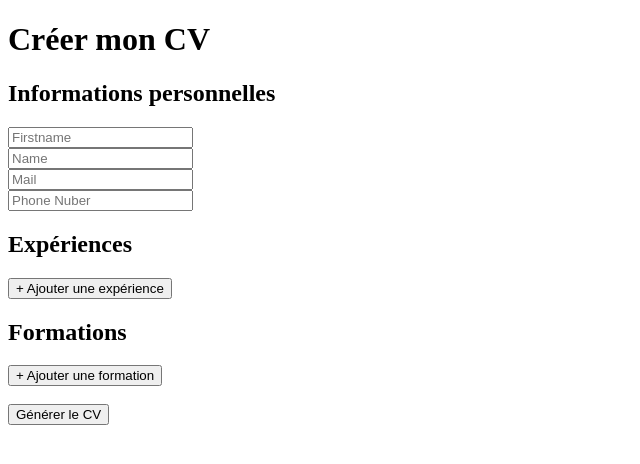
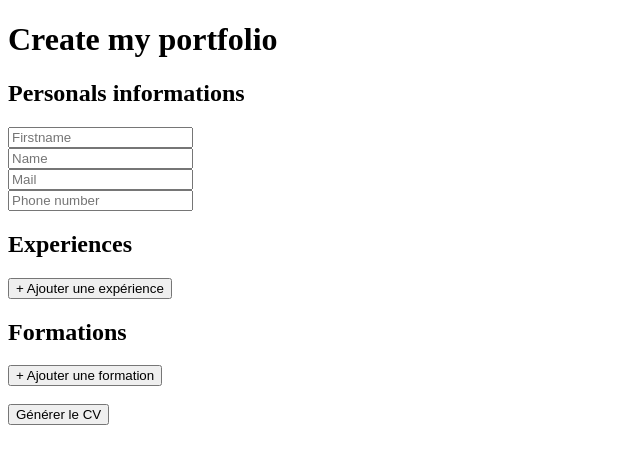
Before and after one commit to emiliebrg01/EPortfolio, a Python web app: template templates/form.html in a window 1280 px wide. Shown: the top 464 px of the page, without its empty margins (0-640 px from the left). Run offline with Jinja, Linux system fonts and the light colour scheme; the template is opened without the code that fills it, so the values that code supplies are empty.

Commit message:
Ajout champ description dans model | modification du form.html

```diff
--- a/models/model.py
+++ b/models/model.py
@@ -38,6 +38,7 @@ class Formation(SQLModel, table=True):
     date_end: Optional[date] = None
     secteur: str = ""
     degree_type: str = ""
+    description: str = ""
     person_id: int = Field(foreign_key="person.id")
 
 
--- a/templates/form.html
+++ b/templates/form.html
@@ -2,7 +2,7 @@
 <html lang="fr">
 <head>
     <meta charset="UTF-8">
-    <title>Générateur de CV</title>
+    <title>Portfolio generator</title>
     <script>
         let expCount = 0;
         let formCount = 0;
@@ -10,10 +10,10 @@
         function addExperience() {
             document.getElementById("experiences").innerHTML += `
                 <div>
-                    <input name="poste_${expCount}" placeholder="Poste">
-                    <input name="entreprise_${expCount}" placeholder="Entreprise">
-                    <input name="exp_debut_${expCount}" placeholder="Date début">
-                    <input name="exp_fin_${expCount}" placeholder="Date fin">
+                    <input name="job_${expCount}" placeholder="Job">
+                    <input name="company_${expCount}" placeholder="Company">
+                    <input name="exp_start_${expCount}" placeholder="Date start">
+                    <input name="exp_end_${expCount}" placeholder="Date end">
                     <textarea name="exp_desc_${expCount}" placeholder="Description"></textarea>
                 </div>
             `;
@@ -23,10 +23,10 @@
         function addFormation() {
             document.getElementById("formations").innerHTML += `
                 <div>
-                    <input name="diplome_${formCount}" placeholder="Diplôme">
-                    <input name="etablissement_${formCount}" placeholder="Établissement">
-                    <input name="form_debut_${formCount}" placeholder="Année début">
-                    <input name="form_fin_${formCount}" placeholder="Année fin">
+                    <input name="formation_${formCount}" placeholder="Formation type">
+                    <input name="institution_${formCount}" placeholder="Institution">
+                    <input name="form_start_${formCount}" placeholder="Start year">
+                    <input name="form_end_${formCount}" placeholder="End year">
                     <textarea name="form_desc_${formCount}" placeholder="Description"></textarea>
                 </div>
             `;
@@ -36,17 +36,17 @@
 </head>
 <body>
 
-<h1>Créer mon CV</h1>
+<h1>Create my portfolio</h1>
 
 <form action="/generate" method="post">
 
-    <h2>Informations personnelles</h2>
+    <h2>Personals informations</h2>
     <input name="firstname" placeholder="Firstname" required><br>
     <input name="name" placeholder="Name" required><br>
     <input name="mail" placeholder="Mail"><br>
-    <input name="phone" placeholder="Phone Nuber"><br>
+    <input name="phone" placeholder="Phone number"><br>
 
-    <h2>Expériences</h2>
+    <h2>Experiences</h2>
     <div id="experiences"></div>
     <button type="button" onclick="addExperience()">+ Ajouter une expérience</button>
 
```
